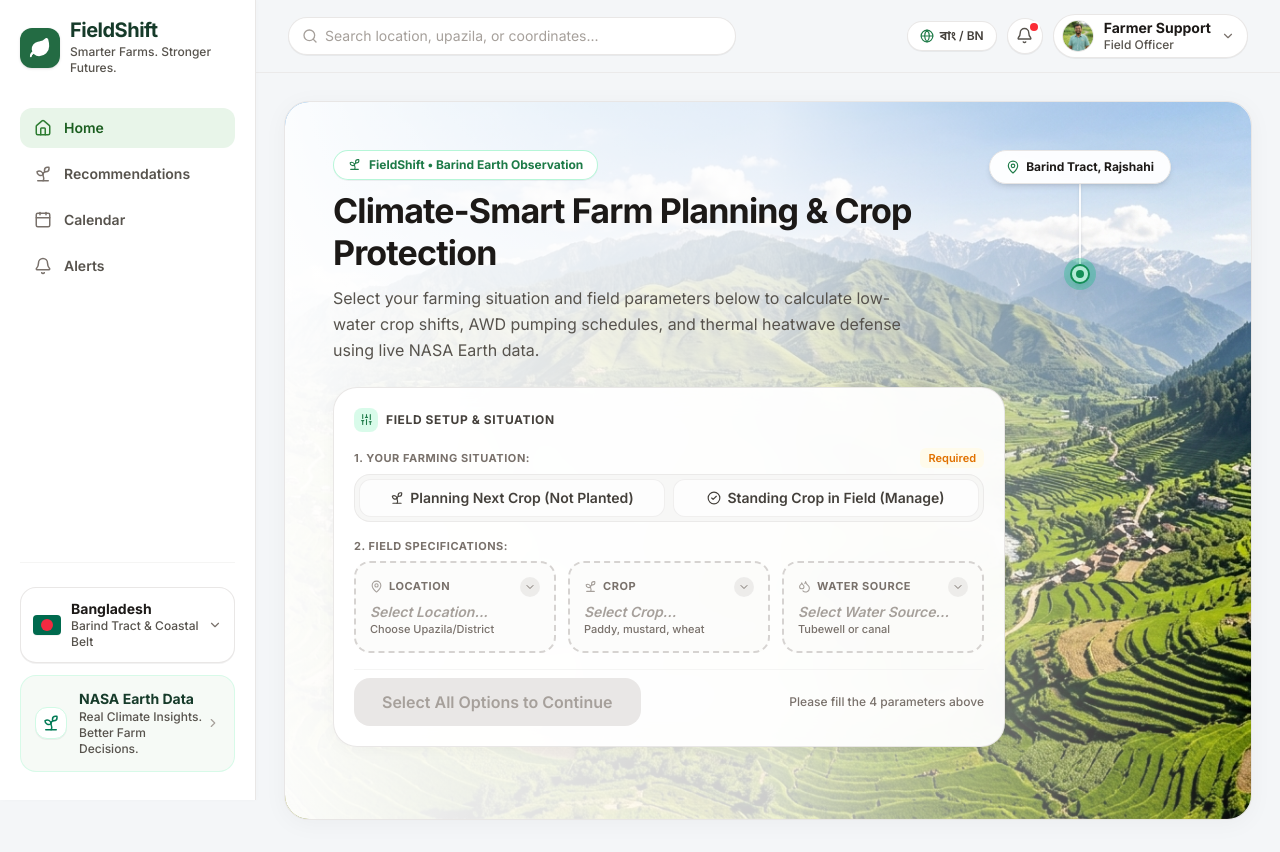
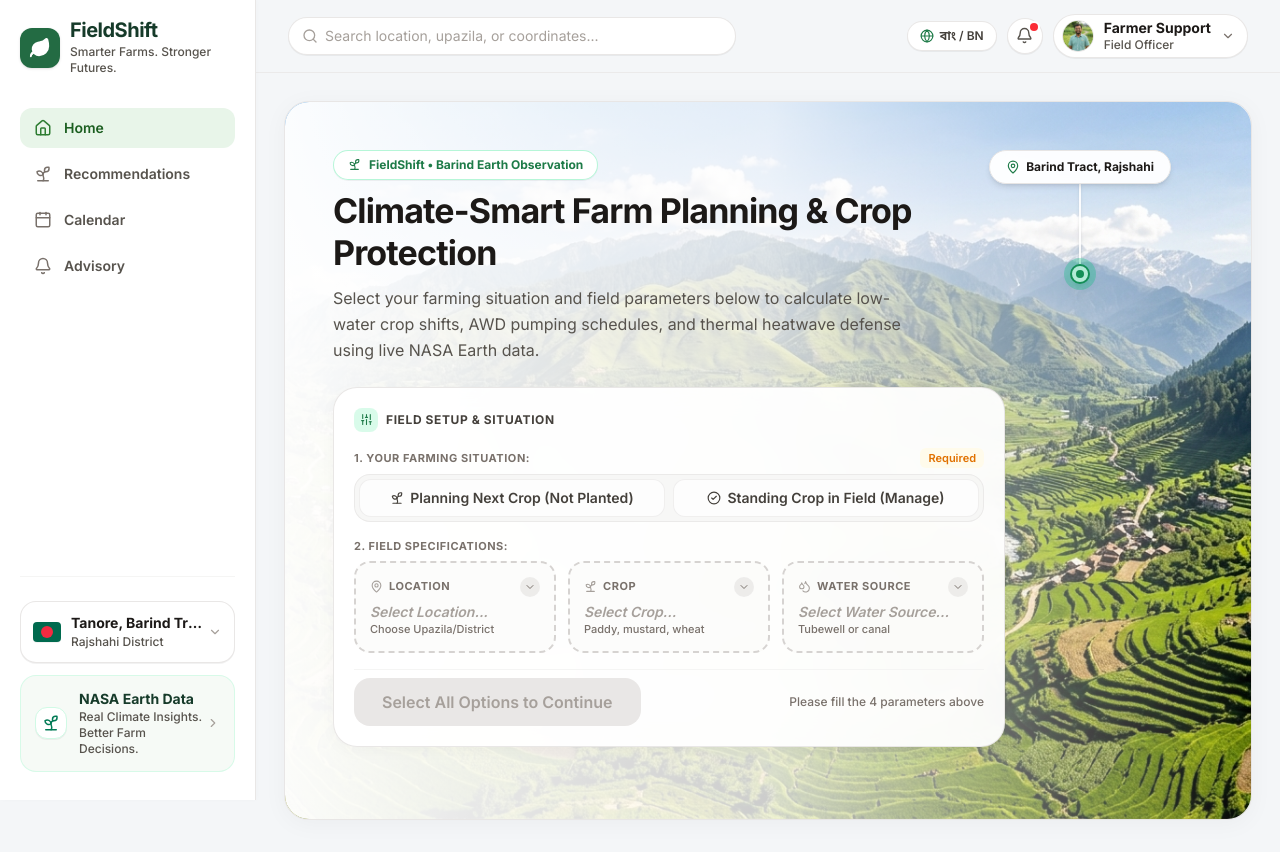
Before and after one commit to fahadislamfi99-cloud/fieldshift, a Next.js app: page / in a window 1280 px wide. Built offline with nearby package versions, Linux system fonts and the light colour scheme.

Commit message:
feat(ui): upgrade site-wide dropdowns and rename alerts to advisory
Replace native selects with CustomSelect, resolve hero clipping, and rename alerts menu items to advisory.

```diff
--- a/src/app/advisory/page.tsx
+++ b/src/app/advisory/page.tsx
@@ -60,15 +60,15 @@
       {/* =========================================================================
           HERO BANNER (Matching the premium aesthetics of Crop Shift page)
           ========================================================================= */}
-      <div className="relative rounded-3xl overflow-hidden border border-stone-200/90 shadow-[0_2px_12px_rgba(0,0,0,0.03)] min-h-[320px] flex flex-col justify-between">
+      <div className="relative rounded-3xl border border-stone-200/90 shadow-[0_2px_12px_rgba(0,0,0,0.03)] min-h-[320px] flex flex-col justify-between">
         {/* Full Photographic Landscape Background */}
         <div
-          className="absolute inset-0 bg-cover bg-center"
+          className="absolute inset-0 bg-cover bg-center rounded-3xl"
           style={{ backgroundImage: `url('/images/hero_landscape.jpg')` }}
         />
 
         {/* Soft Gradient Overlay for Optimal Readability */}
-        <div className="absolute inset-0 bg-gradient-to-r from-white/95 via-white/85 sm:via-white/70 to-transparent pointer-events-none" />
+        <div className="absolute inset-0 bg-gradient-to-r from-white/95 via-white/85 sm:via-white/70 to-transparent rounded-3xl pointer-events-none" />
 
         {/* Content Container */}
         <div className="relative z-10 p-6 sm:p-8 flex flex-col lg:flex-row items-start lg:items-center justify-between gap-6 h-full">
--- a/src/app/shift/page.tsx
+++ b/src/app/shift/page.tsx
@@ -141,15 +141,15 @@
       {/* =========================================================================
           HERO BANNER & LIVE FARM SCALE CONTROLLER
           ========================================================================= */}
-      <div className="relative rounded-3xl overflow-hidden border border-stone-200/90 shadow-[0_2px_12px_rgba(0,0,0,0.03)] min-h-[320px] flex flex-col justify-between">
+      <div className="relative rounded-3xl border border-stone-200/90 shadow-[0_2px_12px_rgba(0,0,0,0.03)] min-h-[320px] flex flex-col justify-between">
         {/* Full Photographic Landscape Background */}
         <div
-          className="absolute inset-0 bg-cover bg-center"
+          className="absolute inset-0 bg-cover bg-center rounded-3xl"
           style={{ backgroundImage: `url('/images/hero_landscape.jpg')` }}
         />
 
         {/* Soft Gradient Overlay for Easy Reading */}
-        <div className="absolute inset-0 bg-gradient-to-r from-white/95 via-white/85 sm:via-white/70 to-transparent pointer-events-none" />
+        <div className="absolute inset-0 bg-gradient-to-r from-white/95 via-white/85 sm:via-white/70 to-transparent rounded-3xl pointer-events-none" />
 
         {/* Content Container */}
         <div className="relative z-10 p-6 sm:p-8 flex flex-col lg:flex-row items-start lg:items-center justify-between gap-6 h-full">
--- a/src/components/CustomSelect.tsx
+++ b/src/components/CustomSelect.tsx
@@ -1,6 +1,6 @@
 "use client";
 
-import React, { useRef, useEffect } from "react";
+import React, { useRef, useEffect, useState } from "react";
 import { ChevronDown, Check } from "lucide-react";
 
 export interface SelectOption {
@@ -11,17 +11,21 @@
 }
 
 interface CustomSelectProps {
-  label: string;
+  label?: string;
   value: string;
   options: SelectOption[];
   onChange: (value: string) => void;
-  placeholder: string;
+  placeholder?: string;
   subtextPlaceholder?: string;
-  icon: React.ReactNode;
-  isOpen: boolean;
-  onToggle: () => void;
-  onClose: () => void;
+  icon?: React.ReactNode;
+  isOpen?: boolean;
+  onToggle?: () => void;
+  onClose?: () => void;
   align?: "left" | "right";
+  direction?: "auto" | "down" | "up";
+  variant?: "card" | "compact" | "tile";
+  menuWidth?: string;
+  className?: string;
 }
 
 export const CustomSelect: React.FC<CustomSelectProps> = ({
@@ -29,27 +33,72 @@
   value,
   options,
   onChange,
-  placeholder,
+  placeholder = "Select...",
   subtextPlaceholder,
   icon,
   isOpen,
   onToggle,
   onClose,
   align = "left",
+  direction = "auto",
+  variant = "card",
+  menuWidth,
+  className = "",
 }) => {
   const containerRef = useRef<HTMLDivElement>(null);
+  const [internalOpen, setInternalOpen] = useState(false);
+  const [openUpward, setOpenUpward] = useState(false);
+
+  const isControlled = typeof isOpen === "boolean";
+  const effectiveOpen = isControlled ? isOpen : internalOpen;
+
+  const handleToggle = () => {
+    if (isControlled && onToggle) {
+      onToggle();
+    } else {
+      setInternalOpen((prev) => !prev);
+    }
+  };
+
+  const handleClose = () => {
+    if (isControlled && onClose) {
+      onClose();
+    } else {
+      setInternalOpen(false);
+    }
+  };
+
+  // Auto-detect whether to open upward or downward based on viewport space
+  useEffect(() => {
+    if (!effectiveOpen || !containerRef.current) return;
+    if (direction === "up") {
+      setOpenUpward(true);
+      return;
+    }
+    if (direction === "down") {
+      setOpenUpward(false);
+      return;
+    }
+    const rect = containerRef.current.getBoundingClientRect();
+    const spaceBelow = window.innerHeight - rect.bottom;
+    if (spaceBelow < 250 && rect.top > 250) {
+      setOpenUpward(true);
+    } else {
+      setOpenUpward(false);
+    }
+  }, [effectiveOpen, direction]);
 
   useEffect(() => {
-    if (!isOpen) return;
+    if (!effectiveOpen) return;
 
     const handleClickOutside = (e: MouseEvent) => {
       if (containerRef.current && !containerRef.current.contains(e.target as Node)) {
-        onClose();
+        handleClose();
       }
     };
 
     const handleKeyDown = (e: KeyboardEvent) => {
-      if (e.key === "Escape") onClose();
+      if (e.key === "Escape") handleClose();
     };
 
     document.addEventListener("mousedown", handleClickOutside);
@@ -58,34 +107,42 @@
       document.removeEventListener("mousedown", handleClickOutside);
       document.removeEventListener("keydown", handleKeyDown);
     };
-  }, [isOpen, onClose]);
+  }, [effectiveOpen]);
 
   const selectedOption = options.find((o) => o.value === value);
 
+  const isFullWidth = className.includes("w-full") || variant !== "compact";
+
   return (
-    <div ref={containerRef} className="relative">
-      {/* Trigger Button Card */}
+    <div
+      ref={containerRef}
+      className={`relative ${isFullWidth ? "w-full" : "inline-block"}`}
+    >
+      {/* =========================================================================
+          VARIANT 1: CARD (For Home Page Field Configuration)
+          ========================================================================= */}
+      {variant === "card" && (
         <button
           type="button"
-        onClick={onToggle}
+          onClick={handleToggle}
           aria-haspopup="listbox"
-        aria-expanded={isOpen}
+          aria-expanded={effectiveOpen}
           className={`w-full text-left p-3.5 rounded-2xl transition-all flex flex-col justify-between min-h-[92px] group cursor-pointer ${
-          isOpen
+            effectiveOpen
               ? "bg-white border-2 border-[#1E7B48] ring-4 ring-[#1E7B48]/10 shadow-sm"
               : value
               ? "bg-stone-50/90 hover:bg-white border border-stone-200/90 hover:border-emerald-500/80 hover:shadow-xs"
               : "bg-stone-50/60 hover:bg-white border-2 border-stone-300 border-dashed hover:border-emerald-400"
-        }`}
+          } ${className}`}
         >
           <div className="flex items-center justify-between w-full">
             <span className="text-[11px] font-bold text-stone-500 uppercase tracking-wider flex items-center gap-1.5">
               {icon}
-            <span>{label}</span>
+              {label && <span>{label}</span>}
             </span>
             <div
               className={`w-5 h-5 rounded-full flex items-center justify-center transition-transform duration-200 ${
-              isOpen
+                effectiveOpen
                   ? "bg-emerald-100 text-[#1E7B48] rotate-180"
                   : "bg-stone-200/70 text-stone-500 group-hover:bg-emerald-100 group-hover:text-[#1E7B48]"
               }`}
@@ -109,13 +166,93 @@
             </div>
           </div>
         </button>
+      )}
 
-      {/* Floating Dropdown Menu (Comfortable width & align positioning) */}
-      {isOpen && (
+      {/* =========================================================================
+          VARIANT 2: COMPACT (For Navbar and Quick Switchers)
+          ========================================================================= */}
+      {variant === "compact" && (
+        <button
+          type="button"
+          onClick={handleToggle}
+          aria-haspopup="listbox"
+          aria-expanded={effectiveOpen}
+          className={`px-3 py-1.5 rounded-xl transition-all flex items-center justify-between gap-2 cursor-pointer border ${
+            effectiveOpen
+              ? "bg-white border-[#1E7B48] ring-3 ring-[#1E7B48]/10 shadow-xs text-stone-900"
+              : "bg-stone-100 hover:bg-stone-150 border-stone-200 text-stone-800 hover:border-emerald-400/60 shadow-2xs"
+          } ${className}`}
+        >
+          <div className="flex items-center gap-1.5 min-w-0">
+            {icon && <span className="shrink-0">{icon}</span>}
+            <span className="text-xs sm:text-sm font-semibold truncate">
+              {selectedOption ? selectedOption.label : placeholder}
+            </span>
+          </div>
+          <ChevronDown
+            size={13}
+            className={`shrink-0 text-stone-400 transition-transform duration-200 ${
+              effectiveOpen ? "rotate-180 text-[#1E7B48]" : ""
+            }`}
+          />
+        </button>
+      )}
+
+      {/* =========================================================================
+          VARIANT 3: TILE (For AppShell Sidebar Card)
+          ========================================================================= */}
+      {variant === "tile" && (
+        <button
+          type="button"
+          onClick={handleToggle}
+          aria-haspopup="listbox"
+          aria-expanded={effectiveOpen}
+          className={`w-full text-left p-3 rounded-2xl transition-all flex items-center justify-between cursor-pointer border ${
+            effectiveOpen
+              ? "bg-white border-[#1E7B48] ring-3 ring-[#1E7B48]/10 shadow-xs"
+              : "bg-white hover:bg-stone-50 border-stone-200/90 shadow-2xs hover:border-emerald-300"
+          } ${className}`}
+        >
+          <div className="flex items-center gap-2.5 min-w-0">
+            {icon}
+            <div className="min-w-0">
+              <div className="text-sm font-bold text-stone-900 leading-tight truncate">
+                {selectedOption ? selectedOption.label : placeholder}
+              </div>
+              <div className="text-xs text-stone-600 font-medium truncate mt-0.5">
+                {selectedOption?.sublabel || subtextPlaceholder || ""}
+              </div>
+            </div>
+          </div>
+          <ChevronDown
+            size={14}
+            className={`shrink-0 text-stone-400 transition-transform duration-200 ${
+              effectiveOpen ? "rotate-180 text-[#1E7B48]" : ""
+            }`}
+          />
+        </button>
+      )}
+
+      {/* =========================================================================
+          PREMIUM FLOATING POPOVER MENU (Collision-aware & Boundary-safe)
+          ========================================================================= */}
+      {effectiveOpen && (
         <div
           role="listbox"
-          className={`absolute top-[calc(100%+8px)] z-50 w-72 sm:w-80 max-w-[calc(100vw-3rem)] bg-white border border-stone-200/90 shadow-[0_20px_48px_rgba(0,0,0,0.18)] rounded-2xl p-1.5 space-y-1 max-h-64 overflow-y-auto animate-in fade-in-0 zoom-in-95 duration-150 ${
-            align === "right" ? "right-0" : "left-0"
+          className={`absolute ${
+            openUpward
+              ? "bottom-[calc(100%+8px)] origin-bottom"
+              : "top-[calc(100%+8px)] origin-top"
+          } z-50 ${
+            menuWidth === "w-full"
+              ? "w-full left-0 right-0"
+              : menuWidth
+              ? menuWidth
+              : variant === "compact"
+              ? "w-64 sm:w-72"
+              : "w-72 sm:w-80"
+          } max-w-[calc(100vw-2rem)] bg-white/98 backdrop-blur-md border border-stone-200/90 shadow-[0_20px_48px_rgba(0,0,0,0.14),0_4px_14px_rgba(0,0,0,0.05)] rounded-2xl p-1.5 space-y-1 max-h-64 overflow-y-auto animate-in fade-in-0 zoom-in-95 duration-150 ${
+            menuWidth === "w-full" ? "" : align === "right" ? "right-0" : "left-0"
           }`}
         >
           {options.map((opt) => {
@@ -127,25 +264,25 @@
                 aria-selected={isSelected}
                 onClick={() => {
                   onChange(opt.value);
-                  onClose();
+                  handleClose();
                 }}
                 className={`p-2.5 rounded-xl transition-all cursor-pointer flex items-center justify-between gap-3 text-left group ${
                   isSelected
-                    ? "bg-emerald-50/90 text-[#1E7B48] font-semibold"
-                    : "hover:bg-stone-100/80 text-stone-800"
+                    ? "bg-[#F0FDF4] border border-emerald-200/80 text-[#15803D] font-semibold"
+                    : "hover:bg-stone-50 border border-transparent text-stone-800"
                 }`}
               >
                 <div className="min-w-0 flex-1">
                   <div className="flex items-center gap-2">
                     <span
                       className={`text-sm leading-snug ${
-                        isSelected ? "font-bold text-[#1E7B48]" : "font-medium group-hover:text-[#1E7B48]"
+                        isSelected ? "font-bold text-[#15803D]" : "font-medium group-hover:text-[#1E7B48]"
                       }`}
                     >
                       {opt.label}
                     </span>
                     {opt.badge && (
-                      <span className="text-[10px] font-semibold px-2 py-0.5 rounded-full bg-emerald-100 text-[#15803D] shrink-0">
+                      <span className="text-[10px] font-bold px-2 py-0.5 rounded-full bg-[#DCFCE7] text-[#15803D] shrink-0 border border-emerald-200/60">
                         {opt.badge}
                       </span>
                     )}
@@ -158,8 +295,8 @@
                 </div>
 
                 {isSelected && (
-                  <div className="w-5 h-5 rounded-full bg-emerald-100 text-[#1E7B48] flex items-center justify-center shrink-0">
-                    <Check size={12} strokeWidth={2.5} />
+                  <div className="w-5 h-5 rounded-full bg-[#1E7B48] text-white flex items-center justify-center shrink-0 shadow-2xs">
+                    <Check size={11} strokeWidth={3} />
                   </div>
                 )}
               </div>
--- a/src/components/EmptyStatePrompt.tsx
+++ b/src/components/EmptyStatePrompt.tsx
@@ -40,15 +40,15 @@
   return (
     <div className="space-y-6" suppressHydrationWarning>
       {/* HERO BANNER CARD */}
-      <div className="relative rounded-3xl overflow-hidden border border-stone-200/90 shadow-[0_4px_20px_rgba(0,0,0,0.03)] min-h-[380px] sm:min-h-[420px] flex flex-col justify-between">
+      <div className="relative rounded-3xl border border-stone-200/90 shadow-[0_4px_20px_rgba(0,0,0,0.03)] min-h-[380px] sm:min-h-[420px] flex flex-col justify-between">
         {/* Full Photographic Landscape Background */}
         <div
-          className="absolute inset-0 bg-cover bg-center"
+          className="absolute inset-0 bg-cover bg-center rounded-3xl"
           style={{ backgroundImage: `url('/images/hero_landscape.jpg')` }}
         />
 
         {/* Soft Gradient Overlay for Optimal Readability */}
-        <div className="absolute inset-0 bg-gradient-to-r from-white/95 via-white/90 sm:via-white/80 to-transparent pointer-events-none" />
+        <div className="absolute inset-0 bg-gradient-to-r from-white/95 via-white/90 sm:via-white/80 to-transparent rounded-3xl pointer-events-none" />
 
         {/* Content Container */}
         <div className="relative z-10 p-6 sm:p-10 lg:p-12 flex flex-col justify-between h-full space-y-6 max-w-2xl">
--- a/src/components/layout/AppShell.tsx
+++ b/src/components/layout/AppShell.tsx
@@ -4,6 +4,7 @@
 import Link from "next/link";
 import { usePathname } from "next/navigation";
 import { useApp } from "@/context/AppContext";
+import { CustomSelect } from "@/components/CustomSelect";
 import {
   Home,
   Calendar,
@@ -33,7 +34,7 @@
     { href: "/", labelEn: "Home", labelBn: "হোম", icon: Home },
     { href: "/shift", labelEn: "Recommendations", labelBn: "পরামর্শ ও বিকল্প", icon: Sprout },
     { href: "/calendar", labelEn: "Calendar", labelBn: "ক্যালেন্ডার", icon: Calendar },
-    { href: "/advisory", labelEn: "Alerts", labelBn: "সতর্কতা", icon: Bell },
+    { href: "/advisory", labelEn: "Advisory", labelBn: "পরামর্শ", icon: Bell },
   ];
 
   const isActive = (href: string) => {
@@ -92,37 +93,26 @@
         {/* Bottom Sidebar Cards */}
         <div className="space-y-3 pt-6 pb-2 border-t border-stone-100">
           {/* Bangladesh Region Selector Card */}
-          <div className="relative p-3 rounded-2xl bg-white border border-stone-200/90 shadow-2xs hover:border-emerald-300 transition-all cursor-pointer">
-            <div className="flex items-center justify-between">
-              <div className="flex items-center gap-2.5">
-                {/* Bangladesh Flag Badge (Green with red circle) */}
-                <div className="w-7 h-5 rounded bg-[#006A4E] relative overflow-hidden flex items-center justify-center shadow-2xs shrink-0">
-                  <div className="w-3 h-3 rounded-full bg-[#F42A41]" />
-                </div>
-                <div>
-                  <div className="text-sm font-bold text-stone-900 leading-tight">
-                    {lang === "en" ? "Bangladesh" : "বাংলাদেশ"}
-                  </div>
-                  <div className="text-xs text-stone-600 font-medium">
-                    {lang === "en" ? "Barind Tract & Coastal Belt" : "বরেন্দ্র অঞ্চল ও উপকূলীয় বলয়"}
-                  </div>
-                </div>
+          <CustomSelect
+            variant="tile"
+            value={currentZone.id}
+            onChange={(val) => setZoneId(val)}
+            options={zones.map((z) => ({
+              value: z.id,
+              label: lang === "en" ? z.nameEn : z.nameBn,
+              sublabel: lang === "en" ? `${z.districtEn} District` : `${z.districtEn} জেলা`,
+              badge: z.id.includes("barind") ? (lang === "en" ? "Barind" : "বরেন্দ্র") : (lang === "en" ? "Coastal" : "উপকূলীয়"),
+            }))}
+            icon={
+              <div className="w-7 h-5 rounded bg-[#006A4E] relative overflow-hidden flex items-center justify-center shadow-2xs shrink-0">
+                <div className="w-3 h-3 rounded-full bg-[#F42A41]" />
               </div>
-              <select
-                aria-label="Select Agricultural Region"
-                value={currentZone.id}
-                onChange={(e) => setZoneId(e.target.value)}
-                className="opacity-0 absolute inset-0 w-full h-full cursor-pointer"
-              >
-                {zones.map((z) => (
-                  <option key={z.id} value={z.id}>
-                    {lang === "en" ? z.nameEn : z.nameBn}
-                  </option>
-                ))}
-              </select>
-              <ChevronDown size={14} className="text-stone-500 shrink-0 pointer-events-none" />
-            </div>
-          </div>
+            }
+            placeholder={lang === "en" ? "Bangladesh" : "বাংলাদেশ"}
+            subtextPlaceholder={lang === "en" ? currentZone.nameEn : currentZone.nameBn}
+            menuWidth="w-full"
+            direction="up"
+          />
 
           {/* NASA Earth Data Brand Card with Arrow */}
           <Link
@@ -301,7 +291,7 @@
             }`}
           >
             <Bell size={18} />
-            <span>{lang === "en" ? "Alerts" : "সতর্কতা"}</span>
+            <span>{lang === "en" ? "Advisory" : "পরামর্শ"}</span>
           </Link>
 
           <button
--- a/src/components/navigation/Navbar.tsx
+++ b/src/components/navigation/Navbar.tsx
@@ -4,6 +4,7 @@
 import Link from "next/link";
 import { usePathname } from "next/navigation";
 import { useApp } from "@/context/AppContext";
+import { CustomSelect } from "@/components/CustomSelect";
 import {
   Sprout,
   LayoutDashboard,
@@ -49,7 +50,7 @@
     },
     {
       href: "/advisory",
-      labelEn: "Farmer Advisory",
+      labelEn: "Advisory",
       labelBn: "পরামর্শ",
       icon: BookOpen,
     },
@@ -111,21 +112,20 @@
           {/* Right: Controls (Region, Language) */}
           <div className="flex items-center gap-2 sm:gap-3">
             {/* Region Selector */}
-            <div className="relative">
-              <select
-                value={currentZone.id}
-                onChange={(e) => setZoneId(e.target.value)}
-                className="appearance-none pl-7 pr-7 py-1.5 rounded-lg bg-stone-100 hover:bg-stone-150 border border-stone-200 text-sm font-semibold text-stone-800 cursor-pointer focus:outline-none focus:ring-2 focus:ring-[#163B2A]/20 transition-all"
-                title="Select Agricultural Region"
-              >
-                {zones.map((z) => (
-                  <option key={z.id} value={z.id}>
-                    {lang === "en" ? z.nameEn : z.nameBn}
-                  </option>
-                ))}
-              </select>
-              <MapPin size={13} className="absolute left-2.5 top-1/2 -translate-y-1/2 text-stone-500 pointer-events-none" />
-            </div>
+            <CustomSelect
+              variant="compact"
+              align="right"
+              value={currentZone.id}
+              onChange={(val) => setZoneId(val)}
+              options={zones.map((z) => ({
+                value: z.id,
+                label: lang === "en" ? z.nameEn.split(",")[0] : z.nameBn.split(",")[0],
+                sublabel: lang === "en" ? `${z.districtEn} District` : `${z.districtEn} জেলা`,
+                badge: z.id.includes("barind") ? (lang === "en" ? "Barind" : "বরেন্দ্র") : (lang === "en" ? "Coastal" : "উপকূলীয়"),
+              }))}
+              icon={<MapPin size={13} className="text-[#1E7B48]" />}
+              placeholder={lang === "en" ? "Select Region" : "এলাকা নির্বাচন"}
+            />
 
             {/* Language Toggle */}
             <button
```
Also changed, not shown: src/app/calendar/page.tsx (+18 -14 lines). Lines whose indentation alone changed are shown as unchanged.
